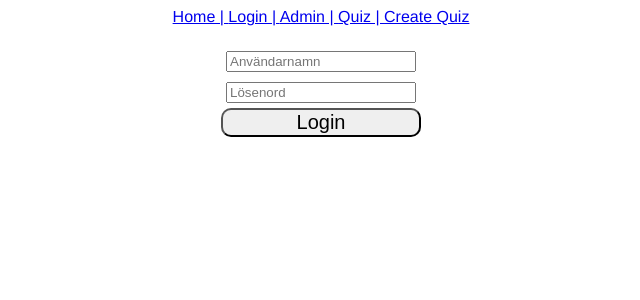
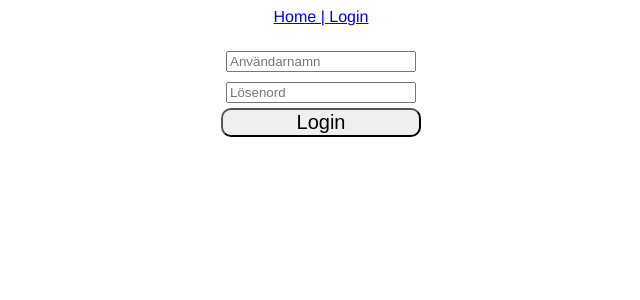
Before and after one commit to AvaWulkan/LearningByQuizzing, a Vue app in the folder Frontend/quizzingfrontend/: page /#/login in a window 1280 px wide. Shown: the top 300 px of the page, without its empty margins (319-959 px from the left). Built offline with nearby package versions, Linux system fonts and the light colour scheme.

Commit message:
Added login states for all user types

```diff
--- a/Frontend/quizzingfrontend/src/App.vue
+++ b/Frontend/quizzingfrontend/src/App.vue
@@ -2,11 +2,11 @@
   <div id="app">
     <div id="nav">
       <router-link :to="{ name : 'Home' }">Home | </router-link>
-      <router-link v-if="!$store.state.loggedIn" :to="{ name : 'Login' }">Login | </router-link>
-      <router-link v-else :to="{ name : 'Login' }">Log out |</router-link>
-      <router-link :to="{ name : 'Admin' }">Admin | </router-link>
-      <router-link :to="{ name : 'Quiz' }">Quiz | </router-link>
-      <router-link :to="{ name : 'CreateQuiz' }">Create Quiz</router-link>
+      <router-link v-if="$store.state.loggedInAdmin" :to="{ name : 'Admin' }">Admin | </router-link>
+      <router-link v-if="$store.state.loggedInStudent" :to="{ name : 'Quiz' }">Quiz | </router-link>
+      <router-link v-if="$store.state.loggedInTeacher" :to="{ name : 'CreateQuiz' }">Create Quiz | </router-link>
+      <router-link v-if="!$store.state.loggedIn" :to="{ name : 'Login' }">Login </router-link>
+      <router-link v-else :to="{ name : 'Login' }">Log out </router-link>
     </div>
       <router-view></router-view>
   </div>
--- a/Frontend/quizzingfrontend/src/router/index.js
+++ b/Frontend/quizzingfrontend/src/router/index.js
@@ -31,7 +31,7 @@ const routes = [
     name: 'Admin',
     component: AdminPage,
     beforeEnter: (to, from, next) => {
-      if(store.state.loggedIn == false) {
+      if(store.state.loggedInAdmin == false) {
           next(false);
       } else {
           next();
@@ -41,12 +41,26 @@ const routes = [
   {
     path: '/quiz',
     name: 'Quiz',
-    component: QuizPage
+    component: QuizPage,
+    beforeEnter: (to, from, next) => {
+      if(store.state.loggedInStudent == false) {
+          next(false);
+      } else {
+          next();
+      }
+  }
   },
   {
     path: '/createquiz',
     name: 'CreateQuiz',
-    component: CreateQuizPage
+    component: CreateQuizPage,
+    beforeEnter: (to, from, next) => {
+      if(store.state.loggedInTeacher == false) {
+          next(false);
+      } else {
+          next();
+      }
+  }
   }
 ]
 
--- a/Frontend/quizzingfrontend/src/store/store.js
+++ b/Frontend/quizzingfrontend/src/store/store.js
@@ -4,7 +4,10 @@ import Vuex from 'vuex'
 Vue.use(Vuex)
 const state = {
   count: 0,
-  loggedIn: false
+  loggedIn: false,
+  loggedInAdmin: false,
+  loggedInTeacher: false,
+  loggedInStudent: false,
 }
 const mutations = {
   increment (state) {
@@ -13,11 +16,17 @@ const mutations = {
   decrement (state) {
     state.count--
   },
-  setLoggedInTrue (state){
-  state.loggedIn = true
+  setLoggedIn (state){
+    state.loggedIn = true
   },
-  setLoggedInFalse (state){
-    state.loggedIn = false
+  setLoggedInStudent (state){
+  state.loggedInStudent = true
+  },
+  setLoggedInTeacher (state){
+    state.loggedInTeacher = true
+  },
+  setLoggedInAdmin (state){
+    state.loggedInAdmin = true
   }
 }
 export default new Vuex.Store({
--- a/Frontend/quizzingfrontend/src/views/Home.vue
+++ b/Frontend/quizzingfrontend/src/views/Home.vue
@@ -4,10 +4,12 @@
 <p>bajs</p>
 <p>{{$store.state.count}}</p>
 <p>{{$store.state.loggedIn}}</p>
+<p>{{$store.state.loggedInAdmin}}</p>
 <button @click="increment">xxxxx</button>
 <button @click="decrement">xxxxx</button>
-<button @click="setLoggedInTrue">True</button>
-<button @click="setLoggedInFalse">False</button>
+<button @click="setLoggedInStudent">True</button>
+<button @click="setLoggedInTeacher">False</button>
+<button @click="setLoggedInAdmin">TEST ME</button>
 
   </div>
 </template>
@@ -23,11 +25,14 @@ export default{
     this.$store.commit('decrement')
     console.log(this.$store.state.count)
 },
-setLoggedInTrue(){
-  this.$store.commit('setLoggedInTrue')
+setLoggedInStudent(){
+  this.$store.commit('setLoggedInStudent')
 },
-setLoggedInFalse(){
-  this.$store.commit('setLoggedInFalse')
+setLoggedInTeacher(){
+  this.$store.commit('setLoggedInTeacher')
+},
+setLoggedInAdmin(){
+  this.$store.commit('setLoggedInAdmin')
 }
 }
 }
--- a/Frontend/quizzingfrontend/src/views/LoginPage.vue
+++ b/Frontend/quizzingfrontend/src/views/LoginPage.vue
@@ -25,8 +25,9 @@ export default {
       if (this.input.username != "" && this.input.password != ""){
         if (this.input.username == this.$parent.mockAccount.username &&
         this.input.password == this.$parent.mockAccount.password){
-          this.$emit("authenticated", true)
-          this.$router.replace({name: "Admin"})
+          this.$store.commit('setLoggedInStudent')
+          this.$store.commit('setLoggedIn')
+          this.$router.replace({name: "Home"})
         }
       }
     }
```
